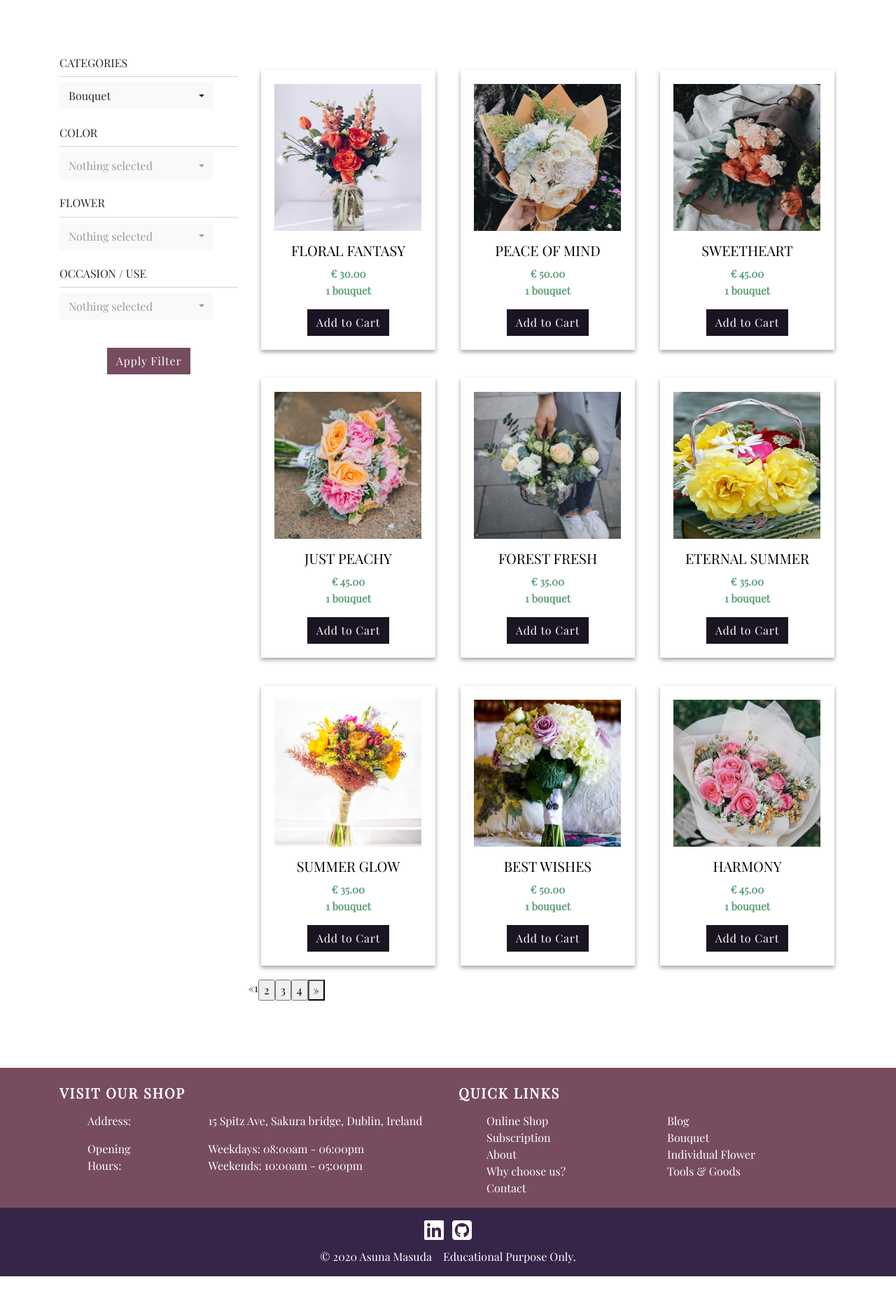
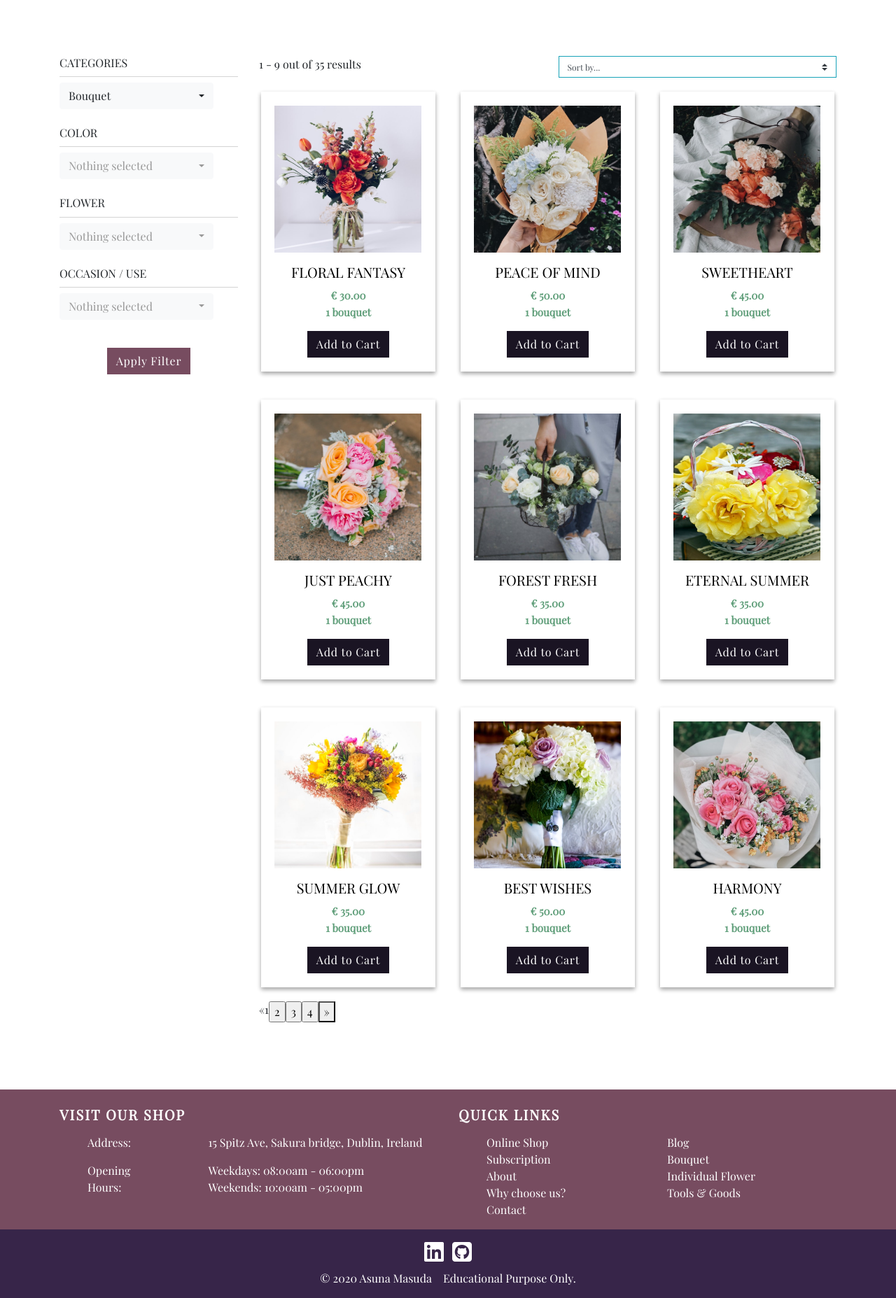
Before and after one commit to Vitalik487/Flowery-Days, a Django app: page /products/ in a window 1280 px wide. Shown: the part 165-2020 px from the top of the page at 70% size. Before the commit the page ends 1989 px from the top, so only its background shows below. Run offline with Django 3.2, Linux system fonts and the light colour scheme; data comes from the database, SQL or seed files in the repository; tables that the repository leaves empty hold one stand-in row (values such as "Sample post"); parts of the project's set-up code (start-up, migrations or seed data) failed here and were passed over; some libraries are stand-ins or nearby versions.

Commit message:
Add the page count item to products_onlineshop.html

```diff
--- a/products/templates/products/products_onlineshop.html
+++ b/products/templates/products/products_onlineshop.html
@@ -82,6 +82,28 @@
 
             <div class="col-lg-8 col-xl-9">
                 <div class="row">
+                    <div class="col-12">
+                        <div class="row">
+                            <div class="col-6">
+                            {{ products.start_index }} - {{ products.end_index }} out of {{ products.paginator.count }} results
+                            </div>
+                            <div class="col-6">
+                                    <select id="sort-selector" class="custom-select custom-select-sm rounded-0 border border-{% if current_sorting != 'None_None' %}info{% else %}black{% endif %}">
+                                    <option value="reset" {% if current_sorting == 'None_None' %}selected{% endif %}>Sort by...</option>
+                                    <option value="price_asc" {% if current_sorting == 'price_asc' %}selected{% endif %}>Price (low to high)</option>
+                                    <option value="price_desc" {% if current_sorting == 'price_desc' %}selected{% endif %}>Price (high to low)</option>
+                                    <option value="rating_asc" {% if current_sorting == 'rating_asc' %}selected{% endif %}>Rating (low to high)</option>
+                                    <option value="rating_desc" {% if current_sorting == 'rating_desc' %}selected{% endif %}>Rating (high to low)</option>
+                                    <option value="name_asc" {% if current_sorting == 'name_asc' %}selected{% endif %}>Name (A-Z)</option>
+                                    <option value="name_desc" {% if current_sorting == 'name_desc' %}selected{% endif %}>Name (Z-A)</option>
+                                    <option value="category_asc" {% if current_sorting == 'category_asc' %}selected{% endif %}>Category (A-Z)</option>
+                                    <option value="category_desc" {% if current_sorting == 'category_desc' %}selected{% endif %}>Category (Z-A)</option>
+                                </select>
+                            </div>
+                        </div>
+                    </div>
+                </div>
+                <div class="row">
                     {% for product in products %}
                     <div class="col-sm-6 col-md-4 col-lg-6 col-xl-4">
                         <!-- Product-->
@@ -101,7 +123,8 @@
                     </div>
                     {% endfor %}
                 </div>
-                <div class="row">
+                <div class="row text-center">
+                    <div class="col-12">
                         {% if products.has_other_pages %}
                             <ul class="pagination">
                                 {% if products.has_previous %}
@@ -109,7 +132,6 @@
                                 {% else %}
                                 <li class="disabled"><span>&laquo;</span></li>
                                 {% endif %}
-
                                 {% for i in products.paginator.page_range %}
                                     {% if products.number == i %}
                                         <li class="active"><span>{{ i }} <span class="sr-only">(current)</span></span></li>
@@ -128,6 +150,7 @@
                 </div>
             </div>
         </div>
+        </div>
     </form>
 </section>
 {% endblock %}
```
Lines whose indentation alone changed are shown as unchanged.
